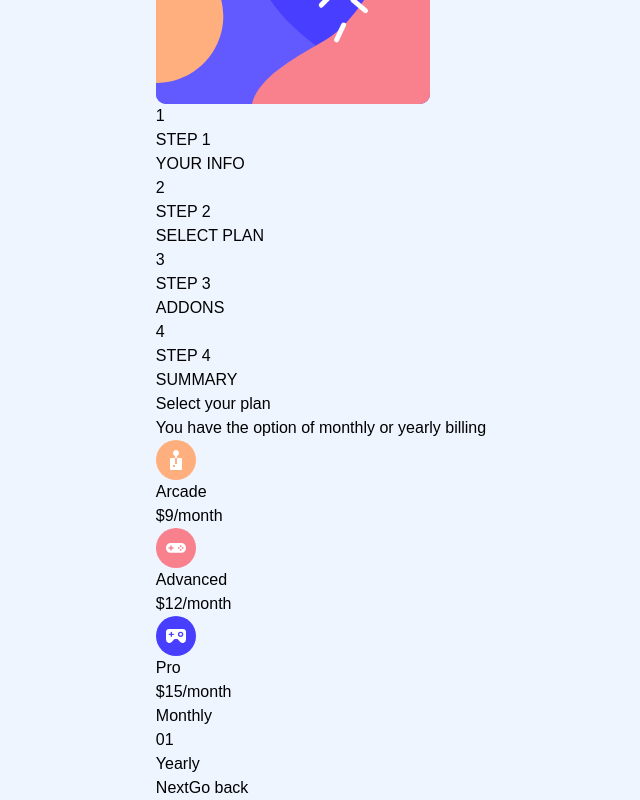
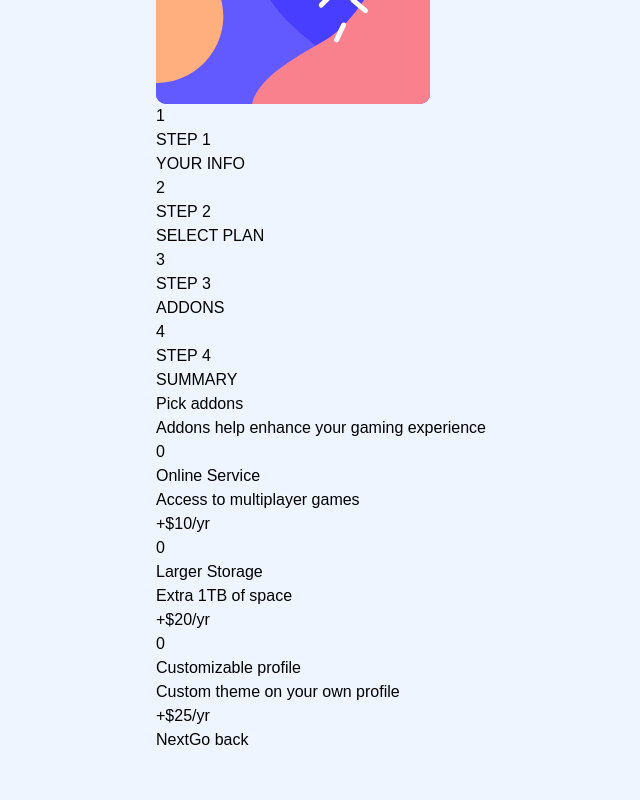
Before and after one commit to The-BigMan-tech/User-setup, a Next.js app: page / in a window 1280 px wide. Shown: the part 464-1264 px from the top of the page, without its empty margins (319-959 px from the left). After the commit the page ends 1216 px from the top, so only its background shows below. Built offline with nearby package versions, Linux system fonts and the light colour scheme.

Commit message:
Ultra Commit

```diff
--- a/src/components/right-comp.js
+++ b/src/components/right-comp.js
@@ -2,12 +2,13 @@
 import tw from 'tailwind-styled-components'
 import Step1 from './step-1'
 import Step2 from './step-2'
+import Step3 from './step-3'
 
 const Steps = tw.div`
     relative left-24 top-10
 `
 export default function RightComponent() {
-    let current_step = <Step2/>
+    let current_step = <Step3/>
     return (
         <>
         <Steps>
--- a/src/components/step-2.js
+++ b/src/components/step-2.js
@@ -32,8 +32,8 @@ const ButtonBack = tw.span`
 const TxtChild = tw.h2`
     text-[#2a3a50] font-bold font-[Consolas] text-xl
 `
-const GoBack = tw(NextButton)`
-    relative top-4 bg-[#f9818e]
+export const GoBack = tw(NextButton)`
+    absolute bottom-14 left-0 bg-[#f9818e]
 `
 export default function Step2() {
     return (
--- /dev/null
+++ b/src/components/step-3.js
@@ -0,0 +1,65 @@
+'use client'
+import tw from 'tailwind-styled-components'
+import { StepFlex,Heading,Instruction,NextButton } from './step-1'
+import { GoBack } from './step-2'
+import Head from 'next/head'
+
+const Addons = tw.div`
+    flex flex-col mt-2 gap-5
+`
+const Addon = tw.div`
+    flex border-[1.5px] border-[#bcbdc5] rounded-lg py-3 relative w-[35rem]
+`
+const AddonChild1 = tw.div`
+    flex flex-col
+`
+const AddonChild2 = tw.span`
+    absolute top-6 right-0 mr-4 text-[#887ce9] font-bold font-[Verdana]
+`
+const AddonHead = tw.h2`
+    text-[#283958] font-bold font-[Consolas] text-lg
+`
+const AddonText = tw.p`
+    text-[#bcbdc5] font-[Consolas]
+`
+const Checkmark = tw.button`
+    mr-6 ml-3 border border-[#bcbdc5] h-6 w-6 rounded-sm relative top-3 text-transparent
+`
+export default function Step3() {
+    return(
+        <>
+        <StepFlex>
+            <Heading>Pick addons</Heading>
+            <Instruction>Addons help enhance your gaming experience</Instruction>
+            <Addons>
+                <Addon>
+                    <Checkmark>0</Checkmark>
+                    <AddonChild1>
+                        <AddonHead>Online Service</AddonHead>
+                        <AddonText>Access to multiplayer games</AddonText>
+                    </AddonChild1>
+                    <AddonChild2>+$10/yr</AddonChild2>
+                </Addon>
+                <Addon>
+                    <Checkmark>0</Checkmark>
+                    <AddonChild1>
+                        <AddonHead>Larger Storage</AddonHead>
+                        <AddonText>Extra 1TB of space</AddonText>
+                    </AddonChild1>
+                    <AddonChild2>+$20/yr</AddonChild2>
+                </Addon>
+                <Addon>
+                    <Checkmark>0</Checkmark>
+                    <AddonChild1>
+                        <AddonHead>Customizable profile</AddonHead>
+                        <AddonText>Custom theme on your own profile</AddonText>
+                    </AddonChild1>
+                    <AddonChild2>+$25/yr</AddonChild2>
+                </Addon>
+            </Addons>
+        </StepFlex>
+        <NextButton>Next</NextButton>
+        <GoBack>Go back</GoBack>
+        </>
+    )
+}
```
